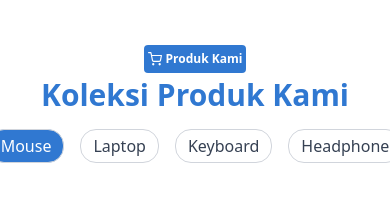
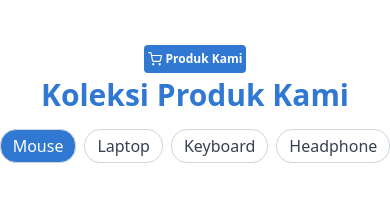
Before and after one commit to Rafi-Andi/Tugas-Inform, a React (Vite) app: page / in a window 390 px wide. Shown: the part 2240-2449 px from the top of the page. Built offline with nearby package versions, Linux system fonts and the light colour scheme.

Commit message:
responsive fix

```diff
--- a/src/fragments/listProduct.jsx
+++ b/src/fragments/listProduct.jsx
@@ -71,7 +71,7 @@ export const ListProduct = () => {
           Koleksi Produk Kami
         </h1>
       </div>
-      <div className="flex items-center justify-center mt-4 gap-4">
+      <div className="flex items-center justify-center mt-4 gap-2 md:gap-4">
         <div onClick={() => setActiveProduct('mouse')} className={` ${activeProduct == 'mouse' ? 'bg-primary text-white' : 'text-gray-300'} border-solid border-gray-300 text-gray-700 border-[1px] px-3 py-1 rounded-2xl hover:bg-primary cursor-pointer hover:text-white transition-all duration-500`}>
           Mouse
         </div>
```
